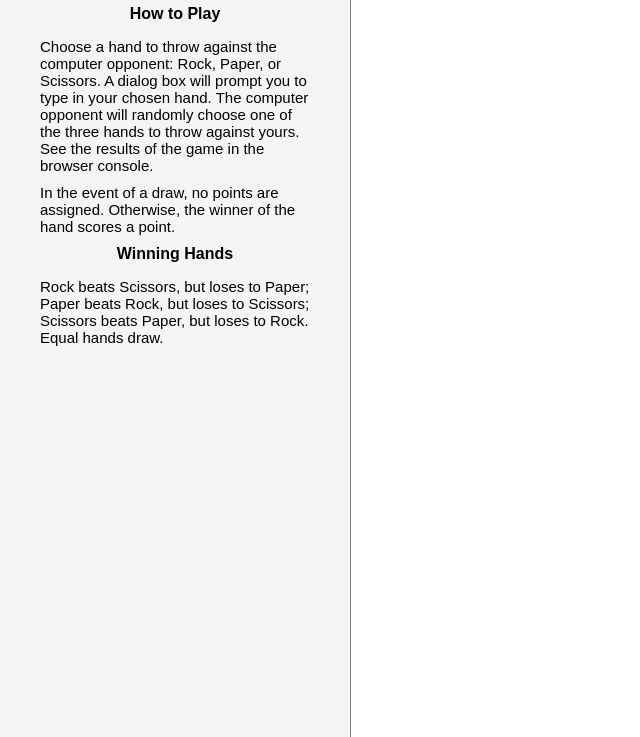
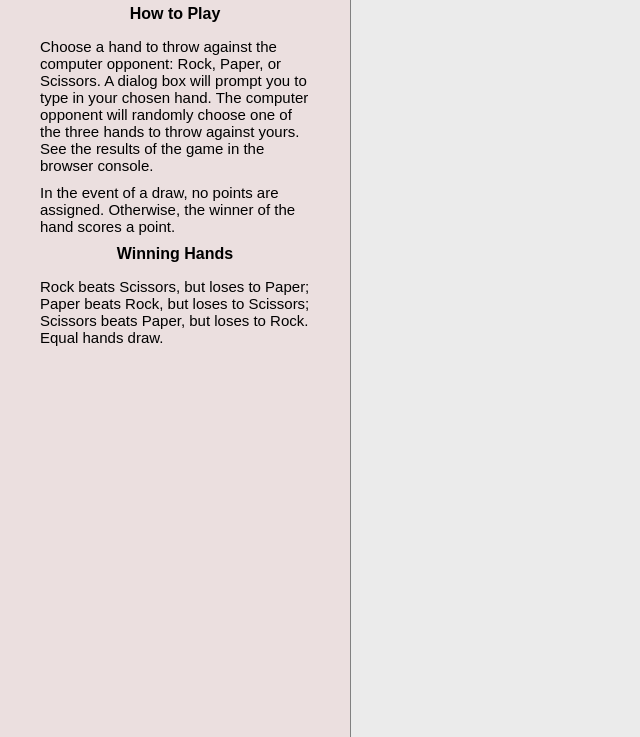
Before and after one commit to Kezy-d4/odin-rock-paper-scissors, a plain HTML site: page index.html in a window 1280 px wide. Shown: the part 63-800 px from the top of the page, without its empty margins (0-640 px from the left). Drawn offline with Linux system fonts and the light colour scheme.

Commit message:
Edit sidebar styling

```diff
--- a/main.css
+++ b/main.css
@@ -2,12 +2,20 @@
   margin: 0px;
   padding: 0px;
   font-family: Arial, Helvetica, sans-serif;
+  background-color: #ebebeb;;
+}
+
+.sidebar,
+.game-instructions,
+h1,
+h2,
+p {
+  background-color: #ebdfdf;
 }
 
 .sidebar {
   display: flex;
   flex-direction: column;
-  background-color: whitesmoke;
   width: 350px;
   height: 100vh;
   border-right: solid grey 1px;
```
